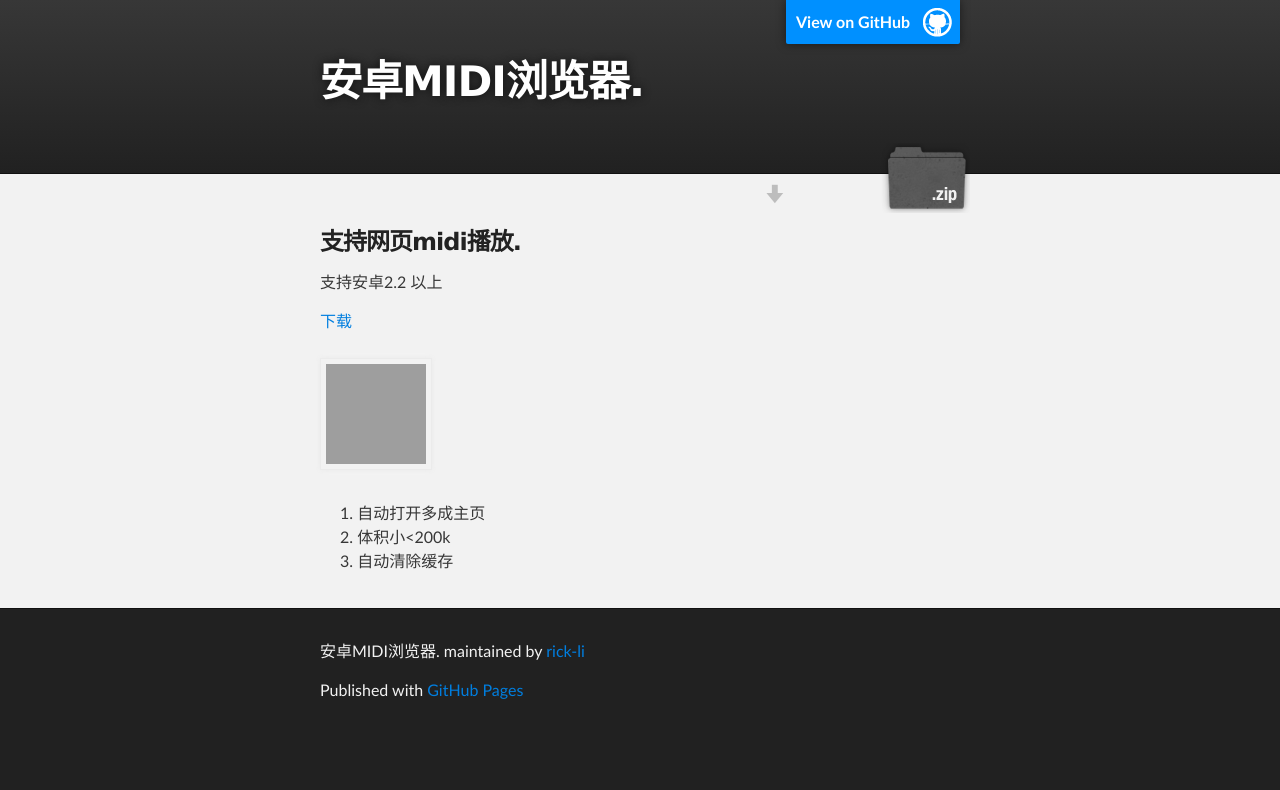
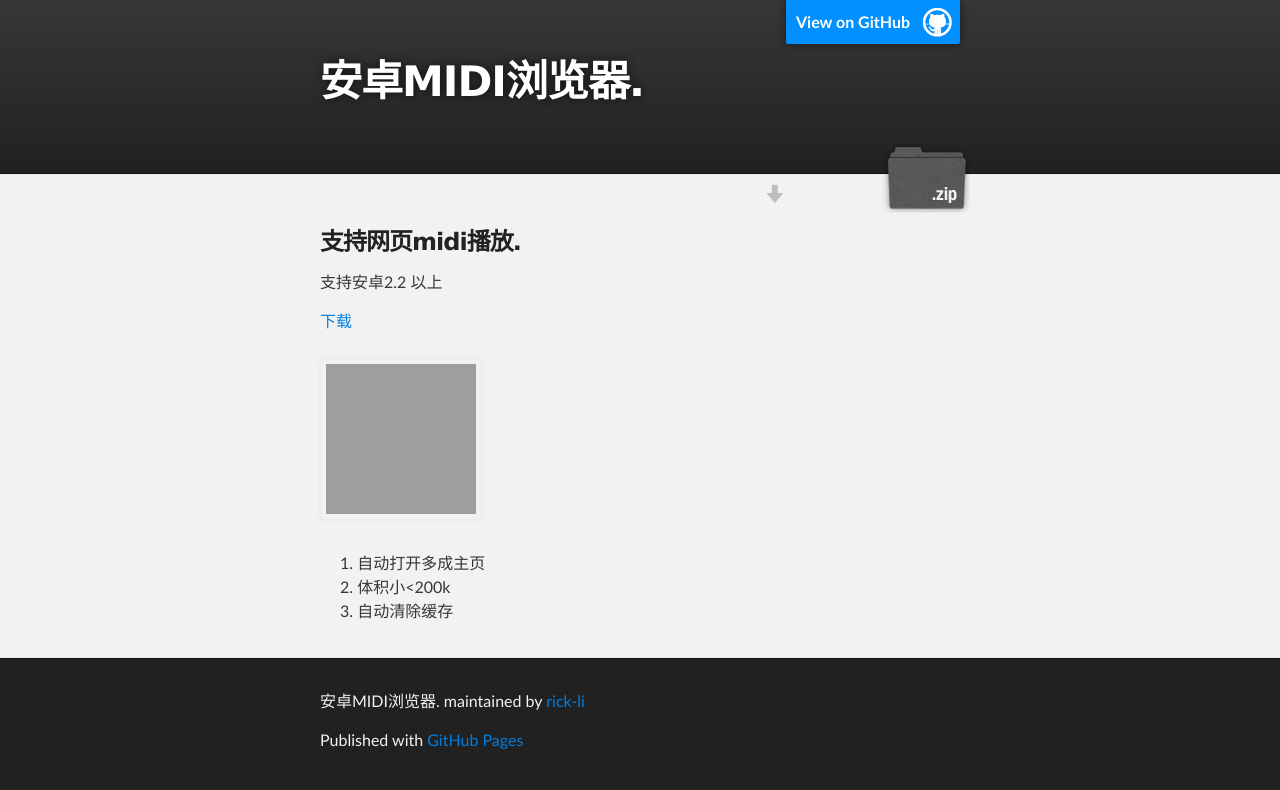
Before and after one commit to rick-li/midi-browser, a plain HTML site: page index.html in a window 1280 px wide. Drawn offline with Linux system fonts and the light colour scheme; grey boxes are pictures that could not be loaded.

Commit message:
Update index.html

```diff
--- a/index.html
+++ b/index.html
@@ -36,7 +36,7 @@
 <p>支持安卓2.2 以上</p>
 
 <p></p><a href="https://github.com/rick-li/midi-browser/blob/master/midi-browser.apk?raw=true">下载</a></p>
-<p><img style="height:100px;width:100px !important;" src="http://qr.kaywa.com/?s=8&d=https%3A%2F%2Fgithub.com%2Frick-li%2Fmidi-browser%2Fblob%2Fmaster%2Fmidi-browser.apk%3Fraw%3Dtrue" alt="二维码"/></p>
+<p><img style="height:150px;width:150px !important;" src="http://qr.kaywa.com/?s=8&d=https%3A%2F%2Fgithub.com%2Frick-li%2Fmidi-browser%2Fblob%2Fmaster%2Fmidi-browser.apk%3Fraw%3Dtrue" alt="二维码"/></p>
 
 <ol>
 <li>自动打开多成主页</li>
```
